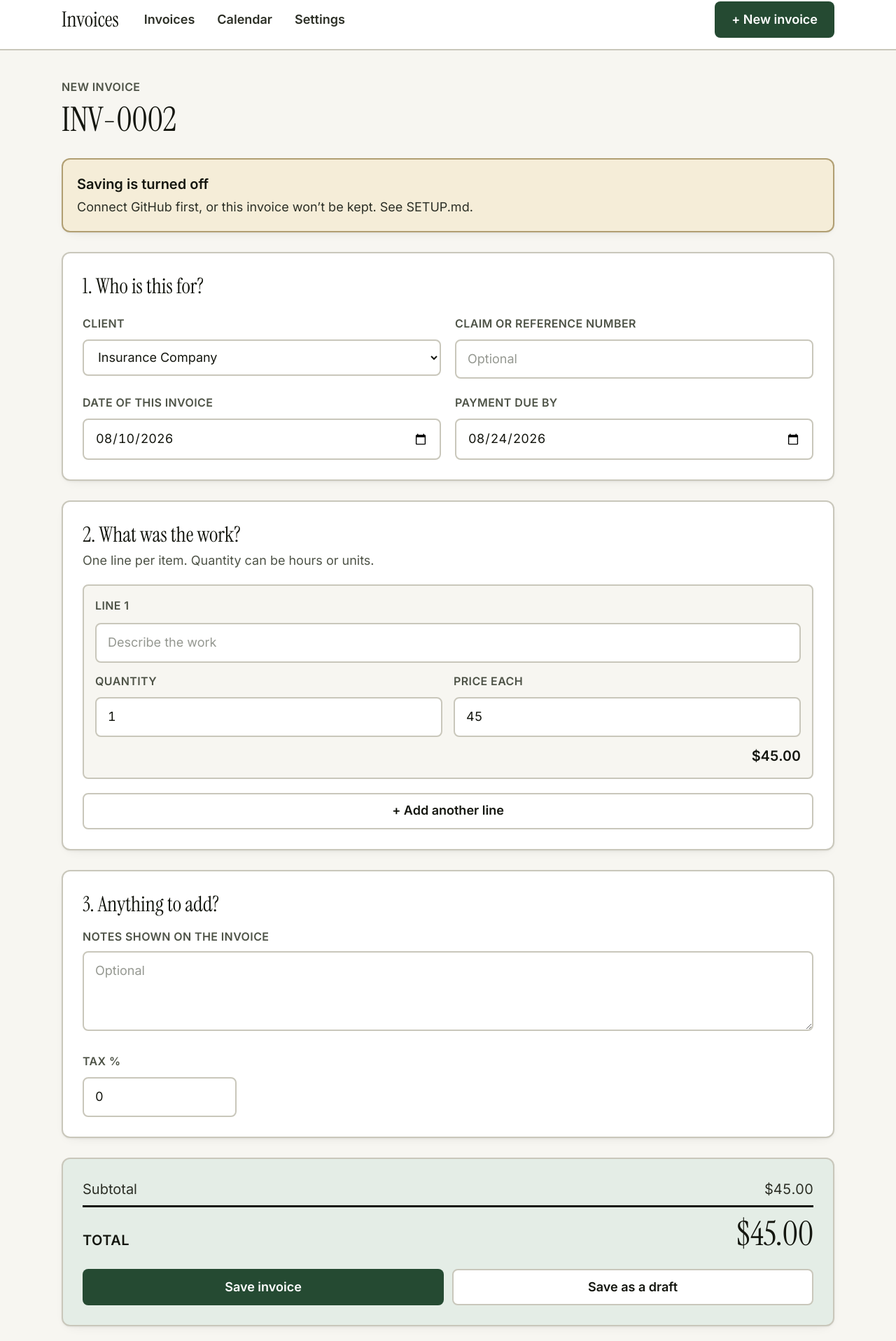
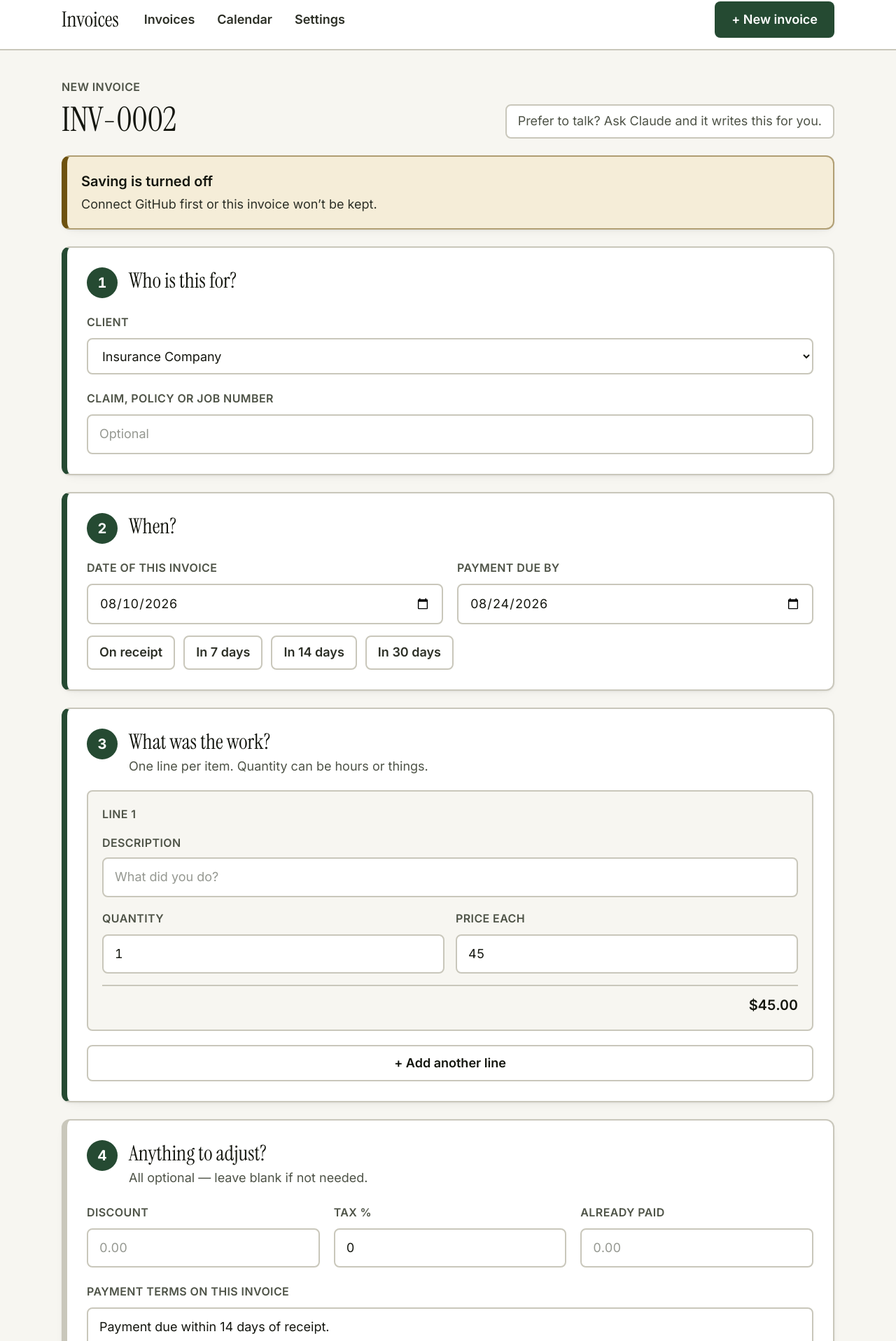
Before and after one commit to SacredRebel/invoice-template, a Next.js app: page /invoices/new in a window 1280 px wide. Shown: the part 14-1930 px from the top of the page at 70% size. Built offline with nearby package versions, Linux system fonts and the light colour scheme.

Commit message:
feat: components/NewInvoiceForm.tsx

```diff
--- a/components/NewInvoiceForm.tsx
+++ b/components/NewInvoiceForm.tsx
@@ -3,9 +3,21 @@
 import { useEffect, useState } from "react";
 import { useRouter } from "next/navigation";
 import { money, todayISO, addDays } from "@/lib/format";
-import { subtotal, taxAmount, total, type LineItem } from "@/lib/types";
+import {
+  subtotal, afterDiscount, taxAmount, total, balanceDue, type LineItem,
+} from "@/lib/types";
 
-const BLANK: LineItem = { description: "", quantity: 1, rate: 0 };
+/* Numbers are held as STRINGS while typing.
+   Storing them as numbers means clearing the box gives 0, which then blocks
+   typing a new value — she'd have to select-all every time. */
+type Row = { description: string; quantity: string; rate: string };
+
+const BLANK = (rate = ""): Row => ({ description: "", quantity: "1", rate });
+const num = (s: string) => (s.trim() === "" ? 0 : Number(s) || 0);
+const rows = (r: Row[]): LineItem[] =>
+  r.map((x) => ({ description: x.description, quantity: num(x.quantity), rate: num(x.rate) }));
+
+const NEW_CLIENT = "__new__";
 
 export default function NewInvoiceForm() {
   const router = useRouter();
@@ -14,39 +26,67 @@ export default function NewInvoiceForm() {
   const [err, setErr] = useState<string | null>(null);
 
   const [clientId, setClientId] = useState("");
+  const [newClient, setNewClient] = useState({ name: "", contact: "", email: "", address: "" });
   const [issueDate, setIssueDate] = useState(todayISO());
   const [dueDate, setDueDate] = useState(addDays(todayISO(), 14));
   const [reference, setReference] = useState("");
   const [notes, setNotes] = useState("");
-  const [taxRate, setTaxRate] = useState(0);
-  const [items, setItems] = useState<LineItem[]>([{ ...BLANK }]);
+  const [terms, setTerms] = useState("");
+  const [taxRate, setTaxRate] = useState("0");
+  const [discount, setDiscount] = useState("");
+  const [deposit, setDeposit] = useState("");
+  const [items, setItems] = useState<Row[]>([BLANK()]);
 
   useEffect(() => {
     fetch("/api/meta").then((r) => r.json()).then((m) => {
       setMeta(m);
-      if (m.clients?.[0]) setClientId(m.clients[0].id);
-      if (m.business?.defaultRate) setItems([{ ...BLANK, rate: m.business.defaultRate }]);
-      if (m.business?.defaultTaxRate) setTaxRate(m.business.defaultTaxRate);
-    }).catch(() => setErr("Could not load your details. Refresh the page."));
+      setClientId(m.clients?.[0]?.id ?? NEW_CLIENT);
+      setItems([BLANK(m.business?.defaultRate ? String(m.business.defaultRate) : "")]);
+      setTaxRate(String(m.business?.defaultTaxRate ?? 0));
+      setTerms(m.business?.paymentTerms ?? "");
+    }).catch(() => setErr("Could not load your details. Please refresh the page."));
   }, []);
 
   const cur = meta?.business?.currency ?? "USD";
-  const set = (i: number, patch: Partial<LineItem>) =>
-    setItems((p) => p.map((it, n) => (n === i ? { ...it, ...patch } : it)));
+  const li = rows(items);
+  const set = (i: number, p: Partial<Row>) =>
+    setItems((prev) => prev.map((r, n) => (n === i ? { ...r, ...p } : r)));
+
+  const setDue = (days: number) => setDueDate(addDays(issueDate, days));
 
   async function save(status: "draft" | "sent") {
-    const client = meta?.clients?.find((c: any) => c.id === clientId);
-    if (!client) return setErr("Choose who this invoice is for.");
-    const clean = items.filter((i) => i.description.trim());
+    setErr(null);
+    let client: any;
+
+    if (clientId === NEW_CLIENT) {
+      if (!newClient.name.trim()) return setErr("Type the client's name.");
+      client = {
+        id: newClient.name.trim().toLowerCase().replace(/[^a-z0-9]+/g, "-").replace(/^-|-$/g, ""),
+        name: newClient.name.trim(),
+        contact: newClient.contact.trim() || undefined,
+        email: newClient.email.trim() || undefined,
+        address: newClient.address.split("\n").map((s) => s.trim()).filter(Boolean),
+      };
+    } else {
+      client = meta?.clients?.find((c: any) => c.id === clientId);
+      if (!client) return setErr("Choose who this invoice is for.");
+    }
+
+    const clean = li.filter((i) => i.description.trim());
     if (!clean.length) return setErr("Add at least one line describing the work.");
 
-    setSaving(true); setErr(null);
+    setSaving(true);
     const res = await fetch("/api/invoices", {
       method: "POST", headers: { "Content-Type": "application/json" },
       body: JSON.stringify({
-        status, issueDate, dueDate, clientId, clientSnapshot: client, items: clean,
-        reference: reference || undefined, notes: notes || undefined,
-        taxRate: Number(taxRate) || 0,
+        status, issueDate, dueDate,
+        clientId: client.id, clientSnapshot: client, items: clean,
+        taxRate: num(taxRate),
+        discount: num(discount) || undefined,
+        depositPaid: num(deposit) || undefined,
+        reference: reference.trim() || undefined,
+        terms: terms.trim() && terms !== meta?.business?.paymentTerms ? terms.trim() : undefined,
+        notes: notes.trim() || undefined,
       }),
     });
     const data = await res.json();
@@ -57,43 +97,95 @@ export default function NewInvoiceForm() {
 
   if (!meta) return <p className="text-lg text-soft">Loading…</p>;
 
+  const Step = ({ n, title, hint }: { n: number; title: string; hint?: string }) => (
+    <div className="flex items-start gap-4">
+      <span className="tnum grid h-11 w-11 shrink-0 place-items-center rounded-full
+                       bg-green text-lg font-bold text-white">{n}</span>
+      <div>
+        <h2 className="font-display text-2xl text-ink">{title}</h2>
+        {hint && <p className="mt-0.5 text-base text-soft">{hint}</p>}
+      </div>
+    </div>
+  );
+
   return (
-    <div className="space-y-7">
-      <div>
-        <p className="label">New invoice</p>
-        <h1 className="tnum mt-2 font-display text-4xl text-ink">{meta.nextNumber}</h1>
+    <div className="space-y-6">
+      <div className="flex flex-wrap items-end justify-between gap-4">
+        <div>
+          <p className="label">New invoice</p>
+          <h1 className="tnum mt-2 font-display text-4xl text-ink">{meta.nextNumber}</h1>
+        </div>
+        <p className="rounded-lg border-2 border-line bg-card px-4 py-2 text-base text-soft">
+          Prefer to talk? Ask Claude and it writes this for you.
+        </p>
       </div>
 
       {!meta.canSave && (
-        <div className="panel border-gold/50 bg-gold2 p-5">
+        <div className="panel border-l-8 border-l-gold border-gold/50 bg-gold2 p-5">
           <p className="text-lg font-semibold text-ink">Saving is turned off</p>
-          <p className="mt-1 text-base text-body">
-            Connect GitHub first, or this invoice won&rsquo;t be kept. See SETUP.md.
-          </p>
+          <p className="mt-1 text-base text-body">Connect GitHub first or this invoice won&rsquo;t be kept.</p>
         </div>
       )}
 
       {err && (
-        <p role="alert" className="panel border-red/50 bg-red2 p-5 text-lg font-semibold text-red">
-          {err}
-        </p>
+        <p role="alert" className="panel border-l-8 border-l-red border-red/50 bg-red2 p-5
+                                   text-lg font-semibold text-red">{err}</p>
       )}
 
-      <section className="panel p-7">
-        <h2 className="font-display text-2xl text-ink">1. Who is this for?</h2>
-        <div className="mt-5 grid gap-5 sm:grid-cols-2">
+      {/* 1 · client */}
+      <section className="panel border-l-8 border-l-green p-7">
+        <Step n={1} title="Who is this for?" />
+        <div className="mt-5 space-y-5">
           <div>
             <label htmlFor="client" className="label">Client</label>
             <select id="client" value={clientId} onChange={(e) => setClientId(e.target.value)}
                     className="field mt-2">
               {meta.clients.map((c: any) => <option key={c.id} value={c.id}>{c.name}</option>)}
+              <option value={NEW_CLIENT}>+ Someone new…</option>
             </select>
           </div>
+
+          {clientId === NEW_CLIENT && (
+            <div className="grid gap-4 rounded-lg border-2 border-green/30 bg-mint p-5 sm:grid-cols-2">
+              <div className="sm:col-span-2">
+                <label htmlFor="cn" className="label">Their name</label>
+                <input id="cn" value={newClient.name} autoFocus
+                       onChange={(e) => setNewClient({ ...newClient, name: e.target.value })}
+                       className="field mt-2" placeholder="Company or person" />
+              </div>
+              <div>
+                <label htmlFor="cc" className="label">Contact person</label>
+                <input id="cc" value={newClient.contact}
+                       onChange={(e) => setNewClient({ ...newClient, contact: e.target.value })}
+                       className="field mt-2" placeholder="Optional" />
+              </div>
+              <div>
+                <label htmlFor="ce" className="label">Email</label>
+                <input id="ce" type="email" value={newClient.email}
+                       onChange={(e) => setNewClient({ ...newClient, email: e.target.value })}
+                       className="field mt-2" placeholder="Optional" />
+              </div>
+              <div className="sm:col-span-2">
+                <label htmlFor="ca" className="label">Address — one line each</label>
+                <textarea id="ca" rows={3} value={newClient.address}
+                          onChange={(e) => setNewClient({ ...newClient, address: e.target.value })}
+                          className="field mt-2 resize-y" placeholder="Optional" />
+              </div>
+            </div>
+          )}
+
           <div>
-            <label htmlFor="ref" className="label">Claim or reference number</label>
+            <label htmlFor="ref" className="label">Claim, policy or job number</label>
             <input id="ref" value={reference} onChange={(e) => setReference(e.target.value)}
-                   placeholder="Optional" className="field tnum mt-2" />
+                   className="field tnum mt-2" placeholder="Optional" />
           </div>
+        </div>
+      </section>
+
+      {/* 2 · dates */}
+      <section className="panel border-l-8 border-l-green p-7">
+        <Step n={2} title="When?" />
+        <div className="mt-5 grid gap-5 sm:grid-cols-2">
           <div>
             <label htmlFor="issued" className="label">Date of this invoice</label>
             <input id="issued" type="date" value={issueDate}
@@ -102,83 +194,138 @@ export default function NewInvoiceForm() {
           </div>
           <div>
             <label htmlFor="due" className="label">Payment due by</label>
-            <input id="due" type="date" value={dueDate} onChange={(e) => setDueDate(e.target.value)}
-                   className="field tnum mt-2" />
+            <input id="due" type="date" value={dueDate}
+                   onChange={(e) => setDueDate(e.target.value)} className="field tnum mt-2" />
           </div>
+        </div>
+        <div className="mt-4 flex flex-wrap gap-3">
+          {[["On receipt", 0], ["In 7 days", 7], ["In 14 days", 14], ["In 30 days", 30]].map(([l, d]) => (
+            <button key={l as string} type="button" onClick={() => setDue(d as number)}
+                    className="rounded-lg border-2 border-line bg-card px-4 py-2 text-base
+                               font-semibold text-body hover:border-green hover:text-green">
+              {l}
+            </button>
+          ))}
         </div>
       </section>
 
-      <section className="panel p-7">
-        <h2 className="font-display text-2xl text-ink">2. What was the work?</h2>
-        <p className="mt-1 text-base text-soft">One line per item. Quantity can be hours or units.</p>
-
+      {/* 3 · work */}
+      <section className="panel border-l-8 border-l-green p-7">
+        <Step n={3} title="What was the work?" hint="One line per item. Quantity can be hours or things." />
         <div className="mt-5 space-y-5">
           {items.map((it, i) => (
-            <div key={i} className="rounded-lg border-2 border-line bg-paper p-4">
+            <div key={i} className="rounded-lg border-2 border-line bg-paper p-5">
               <div className="flex items-center justify-between">
                 <span className="label">Line {i + 1}</span>
                 {items.length > 1 && (
-                  <button onClick={() => setItems(items.filter((_, n) => n !== i))}
+                  <button type="button" onClick={() => setItems(items.filter((_, n) => n !== i))}
                           className="rounded px-3 py-1 text-base font-semibold text-red underline">
                     Remove
                   </button>
                 )}
               </div>
-              <input value={it.description} onChange={(e) => set(i, { description: e.target.value })}
-                     placeholder="Describe the work" className="field mt-3" />
-              <div className="mt-3 grid grid-cols-2 gap-4">
+              <label htmlFor={`d${i}`} className="label mt-4 block">Description</label>
+              <input id={`d${i}`} value={it.description}
+                     onChange={(e) => set(i, { description: e.target.value })}
+                     className="field mt-2" placeholder="What did you do?" />
+              <div className="mt-4 grid grid-cols-2 gap-4">
                 <div>
-                  <label className="label">Quantity</label>
-                  <input type="number" step="0.25" min="0" value={it.quantity}
-                         onChange={(e) => set(i, { quantity: Number(e.target.value) })}
+                  <label htmlFor={`q${i}`} className="label">Quantity</label>
+                  <input id={`q${i}`} type="text" inputMode="decimal" value={it.quantity}
+                         onChange={(e) => set(i, { quantity: e.target.value })}
                          className="field tnum mt-2" />
                 </div>
                 <div>
-                  <label className="label">Price each</label>
-                  <input type="number" step="0.01" min="0" value={it.rate}
-                         onChange={(e) => set(i, { rate: Number(e.target.value) })}
+                  <label htmlFor={`r${i}`} className="label">Price each</label>
+                  <input id={`r${i}`} type="text" inputMode="decimal" value={it.rate}
+                         onChange={(e) => set(i, { rate: e.target.value })}
                          className="field tnum mt-2" />
                 </div>
               </div>
-              <p className="tnum mt-3 text-right text-lg font-semibold text-ink">
-                {money(it.quantity * it.rate, cur)}
+              <p className="tnum mt-4 border-t-2 border-line pt-3 text-right text-lg font-semibold text-ink">
+                {money(num(it.quantity) * num(it.rate), cur)}
               </p>
             </div>
           ))}
         </div>
-
-        <button onClick={() => setItems([...items, { ...BLANK, rate: meta.business?.defaultRate ?? 0 }])}
+        <button type="button" onClick={() => setItems([...items, BLANK(String(meta.business?.defaultRate ?? ""))])}
                 className="btn-quiet mt-5 w-full">+ Add another line</button>
       </section>
 
-      <section className="panel p-7">
-        <h2 className="font-display text-2xl text-ink">3. Anything to add?</h2>
-        <label htmlFor="notes" className="label mt-4 block">Notes shown on the invoice</label>
-        <textarea id="notes" value={notes} onChange={(e) => setNotes(e.target.value)} rows={3}
-                  placeholder="Optional" className="field mt-2 resize-y" />
-        <div className="mt-5 max-w-[220px]">
-          <label htmlFor="tax" className="label">Tax %</label>
-          <input id="tax" type="number" step="0.01" min="0" value={taxRate}
-                 onChange={(e) => setTaxRate(Number(e.target.value))} className="field tnum mt-2" />
+      {/* 4 · adjustments */}
+      <section className="panel border-l-8 border-l-line p-7">
+        <Step n={4} title="Anything to adjust?" hint="All optional — leave blank if not needed." />
+        <div className="mt-5 grid gap-5 sm:grid-cols-3">
+          <div>
+            <label htmlFor="disc" className="label">Discount</label>
+            <input id="disc" type="text" inputMode="decimal" value={discount}
+                   onChange={(e) => setDiscount(e.target.value)}
+                   className="field tnum mt-2" placeholder="0.00" />
+          </div>
+          <div>
+            <label htmlFor="tax" className="label">Tax %</label>
+            <input id="tax" type="text" inputMode="decimal" value={taxRate}
+                   onChange={(e) => setTaxRate(e.target.value)} className="field tnum mt-2" />
+          </div>
+          <div>
+            <label htmlFor="dep" className="label">Already paid</label>
+            <input id="dep" type="text" inputMode="decimal" value={deposit}
+                   onChange={(e) => setDeposit(e.target.value)}
+                   className="field tnum mt-2" placeholder="0.00" />
+          </div>
+        </div>
+        <div className="mt-5">
+          <label htmlFor="terms" className="label">Payment terms on this invoice</label>
+          <input id="terms" value={terms} onChange={(e) => setTerms(e.target.value)} className="field mt-2" />
+        </div>
+        <div className="mt-5">
+          <label htmlFor="notes" className="label">Notes shown on the invoice</label>
+          <textarea id="notes" rows={3} value={notes} onChange={(e) => setNotes(e.target.value)}
+                    className="field mt-2 resize-y" placeholder="Optional" />
         </div>
       </section>
 
-      <section className="panel bg-mint p-7">
+      {/* total */}
+      <section className="panel border-l-8 border-l-green bg-mint p-7">
         <div className="space-y-2 text-lg">
           <div className="flex justify-between text-body">
-            <span>Subtotal</span><span className="tnum">{money(subtotal(items), cur)}</span>
+            <span>Subtotal</span><span className="tnum">{money(subtotal(li), cur)}</span>
           </div>
-          {taxRate > 0 && (
+          {num(discount) > 0 && (
             <div className="flex justify-between text-body">
-              <span>Tax ({taxRate}%)</span><span className="tnum">{money(taxAmount(items, taxRate), cur)}</span>
+              <span>Discount</span><span className="tnum">− {money(num(discount), cur)}</span>
+            </div>
+          )}
+          {num(taxRate) > 0 && (
+            <div className="flex justify-between text-body">
+              <span>Tax ({taxRate}%)</span>
+              <span className="tnum">{money(taxAmount(li, num(taxRate), num(discount)), cur)}</span>
             </div>
           )}
           <div className="flex items-baseline justify-between border-t-[3px] border-ink pt-3">
-            <span className="font-semibold uppercase tracking-wide text-ink">Total</span>
-            <span className="tnum font-display text-4xl text-ink">{money(total(items, taxRate), cur)}</span>
+            <span className="font-semibold uppercase tracking-wide text-ink">
+              {num(deposit) > 0 ? "Total" : "Total due"}
+            </span>
+            <span className="tnum font-display text-4xl text-ink">
+              {money(total(li, num(taxRate), num(discount)), cur)}
+            </span>
           </div>
+          {num(deposit) > 0 && (
+            <>
+              <div className="flex justify-between text-body">
+                <span>Already paid</span><span className="tnum">− {money(num(deposit), cur)}</span>
+              </div>
+              <div className="flex items-baseline justify-between border-t-2 border-ink pt-2">
+                <span className="font-semibold uppercase tracking-wide text-ink">Balance due</span>
+                <span className="tnum font-display text-4xl text-green">
+                  {money(balanceDue(li, num(taxRate), num(discount), num(deposit)), cur)}
+                </span>
+              </div>
+            </>
+          )}
         </div>
-        <div className="mt-6 grid gap-3 sm:grid-cols-2">
+
+        <div className="mt-7 grid gap-3 sm:grid-cols-2">
           <button onClick={() => save("sent")} disabled={saving} className="btn-primary">
             {saving ? "Saving…" : "Save invoice"}
           </button>
```
